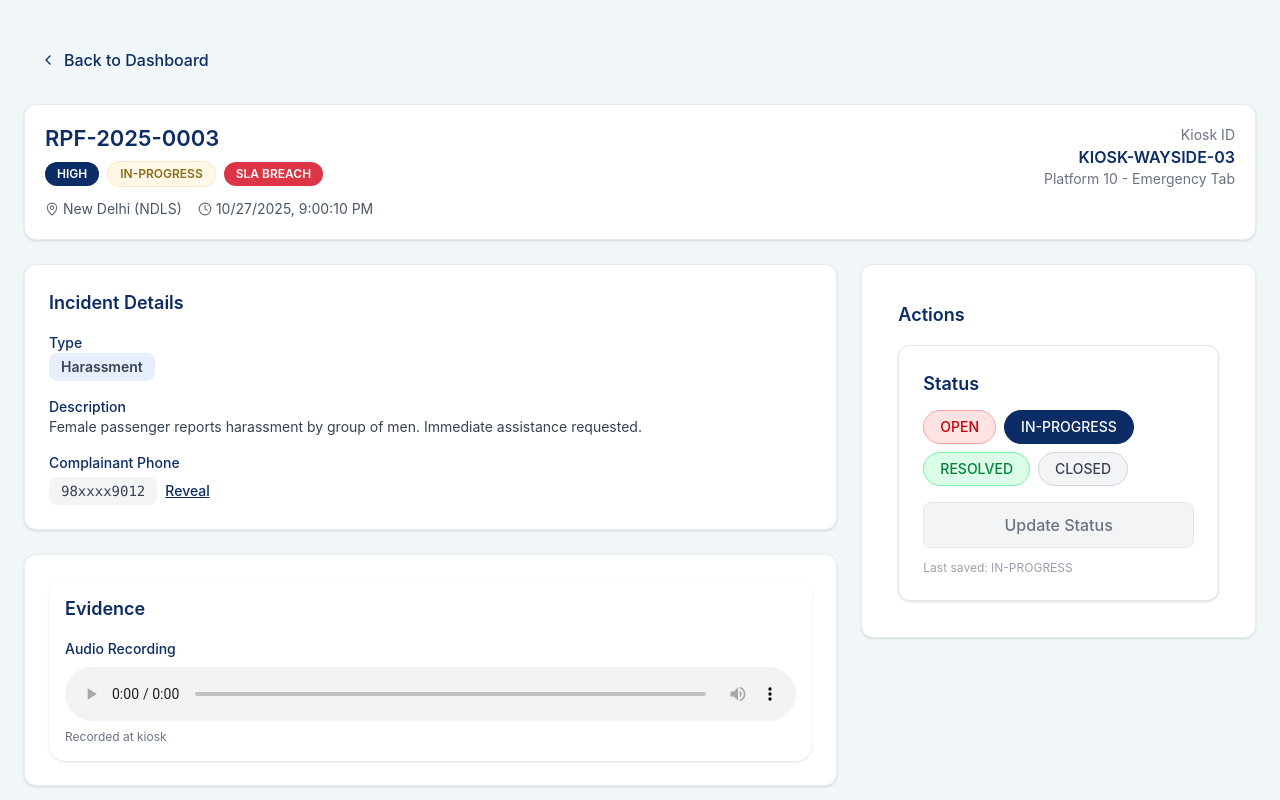
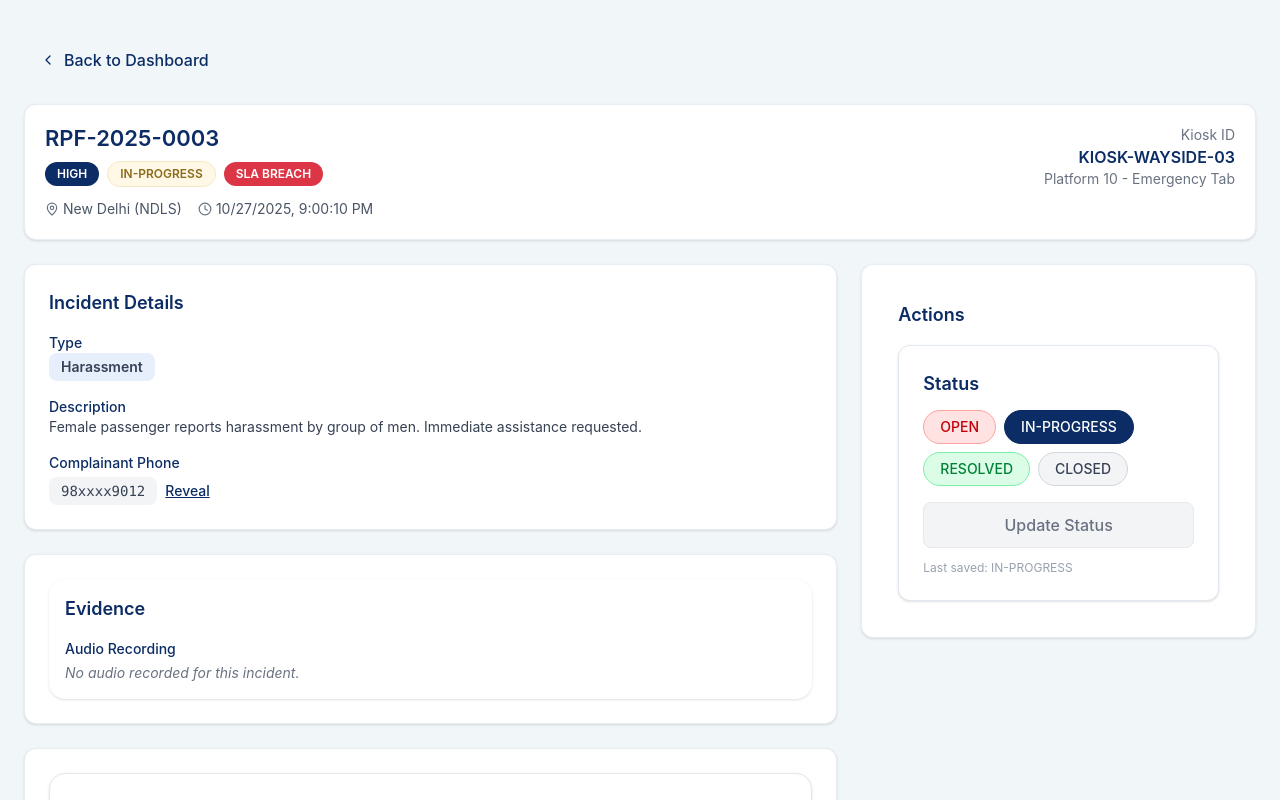
Before and after one commit to JWS-Technology/rpf-frontend, a Next.js app: page /incidents/1 in a window 1280 px wide. Shown: the top 800 px of the page. Built offline with nearby package versions, Linux system fonts and the light colour scheme.

Commit message:
dynamic audio from supabase

```diff
--- a/app/components/incidents/EvidenceSection.tsx
+++ b/app/components/incidents/EvidenceSection.tsx
@@ -1,15 +1,89 @@
-export default function EvidenceSection() {
+"use client";
+
+import React, { useEffect, useRef, useState } from "react";
+
+interface Props {
+  audioUrl?: string | null;
+  recordedAt?: string;
+}
+
+export default function EvidenceSection({
+  audioUrl,
+  recordedAt = "kiosk",
+}: Props) {
+  const [src, setSrc] = useState<string | null>(null);
+  const audioRef = useRef<HTMLAudioElement | null>(null);
+
+  useEffect(() => {
+    // Clean up and normalize audio URL
+    const cleaned =
+      audioUrl && audioUrl.trim().toLowerCase() !== "nil" && audioUrl.trim() !== ""
+        ? audioUrl.trim()
+        : null;
+
+    setSrc(cleaned);
+
+    // reload player if audio changes
+    if (audioRef.current) {
+      audioRef.current.load();
+    }
+  }, [audioUrl]);
+
+  // Extract filename from the URL
+  const fileNameFromUrl = (u?: string | null) => {
+    if (!u) return null;
+    try {
+      const p = new URL(u, typeof window !== "undefined" ? window.location.origin : undefined);
+      return decodeURIComponent(p.pathname.split("/").pop() || p.hostname);
+    } catch {
+      const parts = (u || "").split("/");
+      return decodeURIComponent(parts[parts.length - 1] || u);
+    }
+  };
+
+  const fileName = fileNameFromUrl(src);
+
   return (
     <div className="bg-white p-4 rounded-2xl shadow-sm">
       <h2 className="font-semibold text-lg mb-4">Evidence</h2>
 
-      <div className="space-y-2">
-        <p className="text-sm font-medium">Audio Recording</p>
-        <audio controls className="w-full rounded">
-          <source src="/sample-audio.mp3" type="audio/mpeg" />
-          Your browser does not support the audio element.
-        </audio>
-        <p className="text-xs text-gray-500">Recorded at kiosk</p>
+      <div className="space-y-3">
+        <div>
+          <p className="text-sm font-medium mb-1">Audio Recording</p>
+
+          {src ? (
+            <div className="space-y-2">
+              <audio
+                ref={audioRef}
+                controls
+                key={src}
+                className="w-full rounded"
+              >
+                <source src={src} />
+                Your browser does not support the audio element.
+              </audio>
+
+              <div className="flex items-center justify-between text-xs text-gray-500">
+                <span>{fileName ?? "Audio file"}</span>
+                <span>Recorded at {recordedAt}</span>
+              </div>
+
+              <a
+                href={src}
+                target="_blank"
+                rel="noreferrer"
+                download
+                className="text-xs px-3 py-1 border rounded-md bg-white hover:bg-gray-50 inline-block"
+              >
+                Download
+              </a>
+            </div>
+          ) : (
+            <div className="text-sm text-gray-500 italic">
+              No audio recorded for this incident.
+            </div>
+          )}
+        </div>
       </div>
     </div>
   );
```
